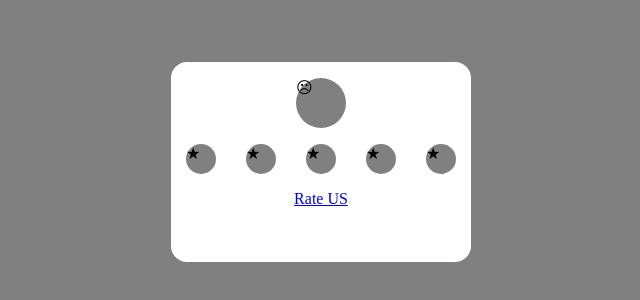
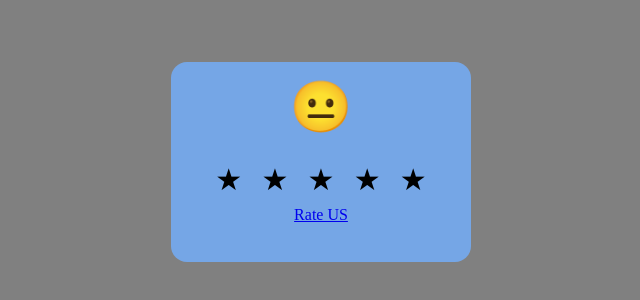
Before and after one commit to lipeeemendes/rating, a website built with Vite: page index.html in a window 1280 px wide. Shown: the part 238-538 px from the top of the page, without its empty margins (319-959 px from the left). Built offline with nearby package versions, Linux system fonts and the light colour scheme.

Commit message:
Nova estilização

```diff
--- a/index.html
+++ b/index.html
@@ -10,7 +10,7 @@
   <body>
     <main>
       <section class="sbigball">
-        <div class="bigball">&#x2639;</div>
+        <div class="bigball">&#128528;</div>
       </section>
 
       <section class="sball">
--- a/main.js
+++ b/main.js
@@ -2,7 +2,7 @@ const balls = document.querySelectorAll(".ball");
 const bigBall = document.querySelector(".bigball");
 
 const colors = [
-  "&#128577;",
+  "&#128543;",
   "&#128533;",
   "&#128578;",
   "&#128512;",
@@ -13,7 +13,7 @@ balls.forEach((ball, index) => {
   ball.addEventListener("click", (e) => {
     balls.forEach((ball, i) => {
       ball.style.color = i <= index ? "yellow" : "";
-      bigBall.style.backgroud = colors[index];
+      bigBall.innerHTML = colors[index];
     });
   });
 });
--- a/style.css
+++ b/style.css
@@ -15,7 +15,7 @@ body {
 main {
   width: 300px;
   height: 200px;
-  background: white;
+  background: rgb(117, 166, 230);
   border-radius: 1rem;
 }
 
@@ -24,27 +24,22 @@ main {
 }
 
 .bigball {
-  width: 50px;
-  height: 50px;
-  background: gray;
-  border-radius: 100%;
-  margin: 0 auto;
+  text-align: center;
+  font-size: 50px;
 }
 
 .sball {
   display: flex;
+  align-items: center;
+  justify-content: center;
   margin-top: 1rem;
 }
 
 .ball {
-  width: 30px;
-  height: 30px;
-  background: gray;
-  border-radius: 100%;
-  margin: 0 auto;
+  font-size: 30px;
+  padding: 0.6rem;
 }
 
 .srateus {
   text-align: center;
-  margin-top: 1rem;
 }
```
